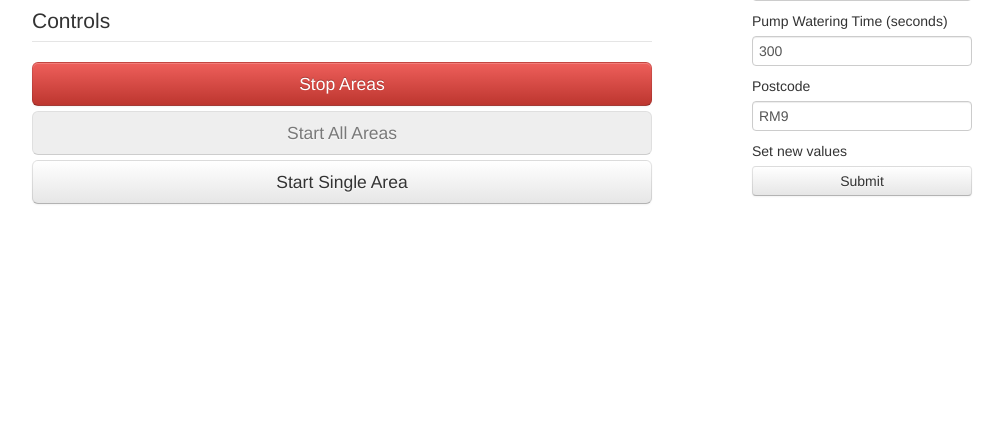
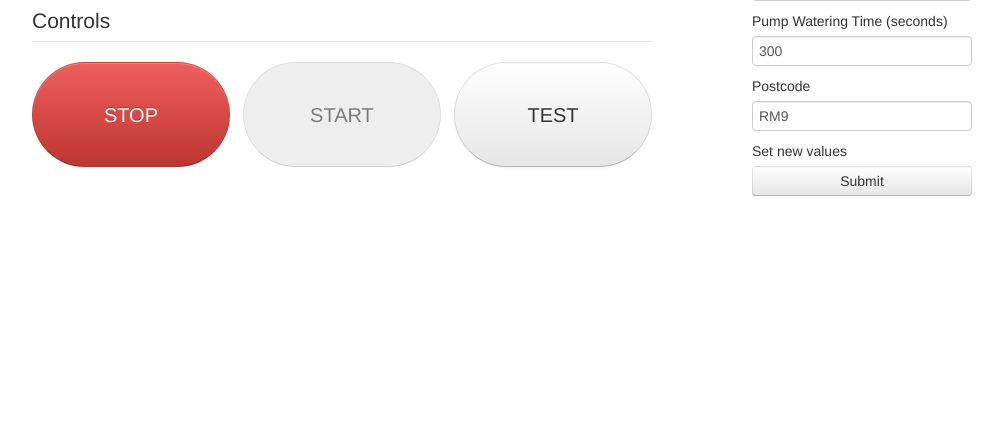
Before and after one commit to sangallimarco/arduino_raspberry_garden_ui, a Flask app: page /status in a window 1280 px wide. Shown: the part 327-771 px from the top of the page, without its empty margins (138-1141 px from the left). Run offline with Flask 2, Linux system fonts and the light colour scheme; data that the repository does not hold is empty; parts of the project's set-up code (start-up, migrations or seed data) failed here and were passed over; some libraries are stand-ins or nearby versions.

Commit message:
changing layout

```diff
--- a/static/css/fixes.css
+++ b/static/css/fixes.css
@@ -1,3 +1,12 @@
 .control-group {
 	margin-bottom: 0px;
 }
+
+.btn-circle{
+	border-radius: 500px;
+	width:105px;
+	height:105px;
+	font-size: 20px;
+	text-transform: uppercase;
+	/*border: 1px solid grey;*/
+}
--- a/templates/status.html
+++ b/templates/status.html
@@ -16,19 +16,21 @@
 				<div id="wind" class="span4"></div>
 			</div>
 			<legend>Controls</legend>
-			<button onclick="document.location.href='/remote/stop'" class="btn btn-danger btn-large btn-block">Stop Areas</button>
+			<div class="row-fluid">
+				<button onclick="document.location.href='/remote/stop'" class="btn btn-danger btn-large btn-circle span4">Stop</button>
 
 				{% if not switch or params['rain'] or not ready: %}
-				<button onclick="" class="btn btn-large btn-block" disabled>Start All Areas</button>
+					<button onclick="" class="btn btn-large btn-circle span4" disabled>Start</button>
 				{% else: %}
-				<button onclick="document.location.href='/remote/all'" class="btn btn-success btn-large btn-block">Start All Areas</button>
+					<button onclick="document.location.href='/remote/all'" class="btn btn-success btn-large btn-circle span4">Start</button>
 				{% endif %}
 
 				{% if not ready: %}
-				<button onclick="" class="btn btn-large btn-block" disabled>Start Single Area</button>
+					<button onclick="" class="btn btn-large btn-circle span4" disabled>Test</button>
 				{% else: %}
-				<button onclick="document.location.href='/remote/single'" class="btn btn-large btn-block">Start Single Area</button>
+					<button onclick="document.location.href='/remote/single'" class="btn btn-large btn-circle span4">Test</button>
 				{% endif %}
+			</div>
 		</div>
 
 		<div class="span3 offset1">
@@ -51,7 +53,7 @@
 					</div>
 
 					<div class="control-group">
-						<label>Max Wind Mph</label>
+						<label>Max Wind Km/h</label>
 						<div class="control">
 							<input type="text" placeholder="Type something…" name="wind" value="{{hparams['wind']}}">
 						</div>
@@ -164,9 +166,9 @@
 
 		//
 		function drawChart() {
-			drawGauge('Temp','temp',{{params['temp']}},{{hparams['temp']}},{{hparams['temp']}},50,-20,50);
-			drawGauge('Hum','hum',{{params['humidity']}},{{hparams['humidity']}},0,{{hparams['humidity']}},0,100);
-			drawGauge('Wind','wind',{{params['wind']}},{{hparams['wind']}},0,{{hparams['wind']}},0,50);
+			drawGauge('TEMP','temp',{{params['temp']}},{{hparams['temp']}},{{hparams['temp']}},50,-20,50);
+			drawGauge('HUM','hum',{{params['humidity']}},{{hparams['humidity']}},0,{{hparams['humidity']}},0,100);
+			drawGauge('WIND','wind',{{params['wind']}},{{hparams['wind']}},0,{{hparams['wind']}},0,50);
 		}
 	</script>
 {% endblock %}
```
Lines whose indentation alone changed are shown as unchanged.
